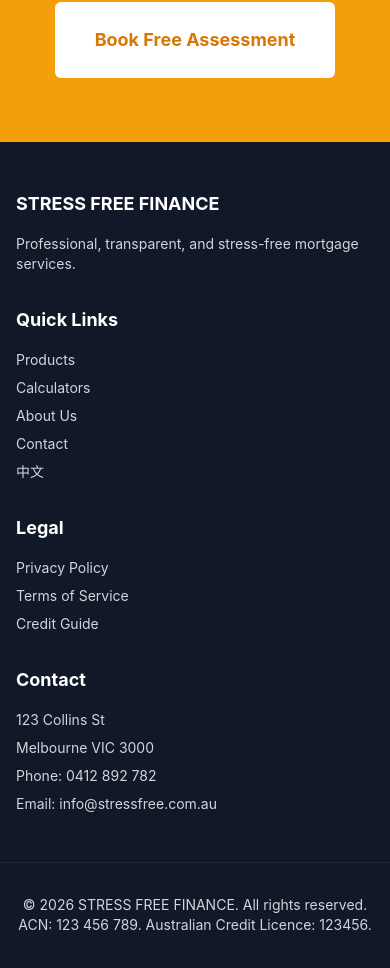
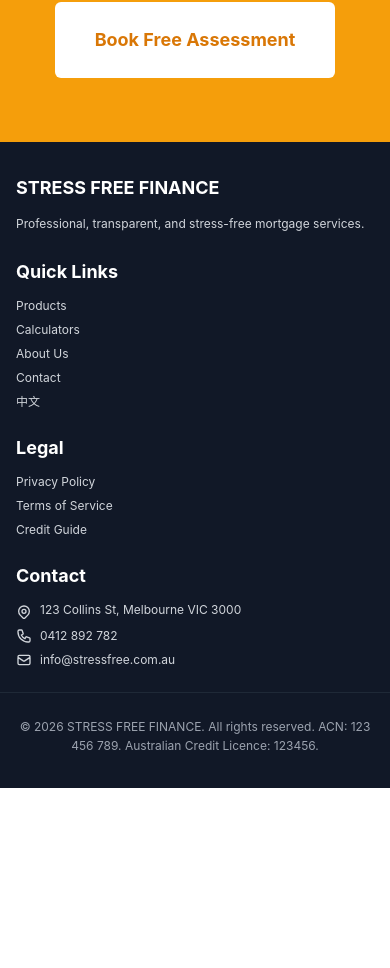
Before and after one commit to jy02577302-ux/finance-site, a Next.js app: page /en in a window 390 px wide. Shown: the part 5279-6247 px from the top of the page. After the commit the page ends 6067 px from the top, so only its background shows below. Built offline with nearby package versions, Linux system fonts and the light colour scheme.

Commit message:
feat: optimize mobile footer with responsive grid and compact layout
- Mobile: 1 col → sm: 2 cols → md: 4 cols
- Reduce spacing: py-12→py-8, gap-8→gap-6
- Contact icons (SVG) with tel/mail links
- Font scaling: text-xs on mobile → text-sm on desktop
- Bottom bar border & text refined

```diff
--- a/app/en/page.tsx
+++ b/app/en/page.tsx
@@ -206,42 +206,61 @@ export default function HomePageEN() {
       </section>
 
       {/* Footer */}
-      <footer className="bg-gray-900 text-gray-300 py-12">
-        <div className="container mx-auto px-4 grid md:grid-cols-4 gap-8">
+      <footer className="bg-gray-900 text-gray-300 py-8 md:py-12">
+        <div className="container mx-auto px-4 grid grid-cols-1 sm:grid-cols-2 md:grid-cols-4 gap-6 md:gap-8">
+          {/* Brand */}
           <div>
-            <h4 className="text-white font-bold text-lg mb-4">STRESS FREE FINANCE</h4>
-            <p className="text-sm">Professional, transparent, and stress-free mortgage services.</p>
+            <h4 className="text-white font-bold text-lg mb-3">STRESS FREE FINANCE</h4>
+            <p className="text-xs md:text-sm leading-relaxed">Professional, transparent, and stress-free mortgage services.</p>
           </div>
+
+          {/* Quick Links */}
           <div>
-            <h4 className="text-white font-bold text-lg mb-4">Quick Links</h4>
-            <ul className="space-y-2 text-sm">
-              <li><a href="/en/products" className="hover:text-white">Products</a></li>
-              <li><a href="/en/calculators" className="hover:text-white">Calculators</a></li>
-              <li><a href="/en/about" className="hover:text-white">About Us</a></li>
-              <li><a href="/en/contact" className="hover:text-white">Contact</a></li>
-              <li><a href="/zh" className="hover:text-white">中文</a></li>
+            <h4 className="text-white font-bold text-lg mb-3">Quick Links</h4>
+            <ul className="space-y-2 text-xs md:text-sm">
+              <li><a href="/en/products" className="hover:text-white transition-colors">Products</a></li>
+              <li><a href="/en/calculators" className="hover:text-white transition-colors">Calculators</a></li>
+              <li><a href="/en/about" className="hover:text-white transition-colors">About Us</a></li>
+              <li><a href="/en/contact" className="hover:text-white transition-colors">Contact</a></li>
+              <li><a href="/zh" className="hover:text-white transition-colors">中文</a></li>
             </ul>
           </div>
+
+          {/* Legal */}
           <div>
-            <h4 className="text-white font-bold text-lg mb-4">Legal</h4>
-            <ul className="space-y-2 text-sm">
-              <li><a href="/en/legal/privacy" className="hover:text-white">Privacy Policy</a></li>
-              <li><a href="/en/legal/terms" className="hover:text-white">Terms of Service</a></li>
-              <li><a href="/en/legal/credit-guide" className="hover:text-white">Credit Guide</a></li>
+            <h4 className="text-white font-bold text-lg mb-3">Legal</h4>
+            <ul className="space-y-2 text-xs md:text-sm">
+              <li><a href="/en/legal/privacy" className="hover:text-white transition-colors">Privacy Policy</a></li>
+              <li><a href="/en/legal/terms" className="hover:text-white transition-colors">Terms of Service</a></li>
+              <li><a href="/en/legal/credit-guide" className="hover:text-white transition-colors">Credit Guide</a></li>
             </ul>
           </div>
+
+          {/* Contact */}
           <div>
-            <h4 className="text-white font-bold text-lg mb-4">Contact</h4>
-            <address className="not-italic text-sm space-y-2">
-              <p>123 Collins St</p>
-              <p>Melbourne VIC 3000</p>
-              <p>Phone: 0412 892 782</p>
-              <p>Email: info@stressfree.com.au</p>
-            </address>
+            <h4 className="text-white font-bold text-lg mb-3">Contact</h4>
+            <div className="text-xs md:text-sm space-y-2">
+              <p className="flex items-start gap-2">
+                <svg className="w-4 h-4 mt-0.5 flex-shrink-0" fill="none" stroke="currentColor" viewBox="0 0 24 24"><path strokeLinecap="round" strokeLinejoin="round" strokeWidth={2} d="M17.657 16.657L13.414 20.9a1.998 1.998 0 01-2.827 0l-4.244-4.243a8 8 0 1111.314 0z" /><path strokeLinecap="round" strokeLinejoin="round" strokeWidth={2} d="M15 11a3 3 0 11-6 0 3 3 0 016 0z" /></svg>
+                <span>123 Collins St, Melbourne VIC 3000</span>
+              </p>
+              <p className="flex items-center gap-2">
+                <svg className="w-4 h-4 flex-shrink-0" fill="none" stroke="currentColor" viewBox="0 0 24 24"><path strokeLinecap="round" strokeLinejoin="round" strokeWidth={2} d="M3 5a2 2 0 012-2h3.28a1 1 0 01.948.684l1.498 4.493a1 1 0 01-.502 1.21l-2.257 1.13a11.042 11.042 0 005.516 5.516l1.13-2.257a1 1 0 011.21-.502l4.493 1.498a1 1 0 01.684.949V19a2 2 0 01-2 2h-1C9.716 21 3 14.284 3 6V5z" /></svg>
+                <a href="tel:0412892782" className="hover:text-white transition-colors">0412 892 782</a>
+              </p>
+              <p className="flex items-center gap-2">
+                <svg className="w-4 h-4 flex-shrink-0" fill="none" stroke="currentColor" viewBox="0 0 24 24"><path strokeLinecap="round" strokeLinejoin="round" strokeWidth={2} d="M3 8l7.89 5.26a2 2 0 002.22 0L21 8M5 19h14a2 2 0 002-2V7a2 2 0 00-2-2H5a2 2 0 00-2 2v10a2 2 0 002 2z" /></svg>
+                <a href="mailto:info@stressfree.com.au" className="hover:text-white transition-colors break-all">info@stressfree.com.au</a>
+              </p>
+            </div>
           </div>
         </div>
-        <div className="container mx-auto px-4 mt-12 pt-8 border-t border-gray-800 text-center text-sm">
-          <p>&copy; {new Date().getFullYear()} STRESS FREE FINANCE. All rights reserved. ACN: 123 456 789. Australian Credit Licence: 123456.</p>
+
+        {/* Bottom Bar */}
+        <div className="container mx-auto px-4 mt-6 pt-6 border-t border-gray-800 text-center">
+          <p className="text-xs md:text-sm text-gray-400 leading-relaxed">
+            &copy; {new Date().getFullYear()} STRESS FREE FINANCE. All rights reserved. ACN: 123 456 789. Australian Credit Licence: 123456.
+          </p>
         </div>
       </footer>
     </div>
--- a/app/zh/page.tsx
+++ b/app/zh/page.tsx
@@ -206,42 +206,61 @@ export default function HomePageZH() {
       </section>
 
       {/* Footer */}
-      <footer className="bg-gray-900 text-gray-300 py-12">
-        <div className="container mx-auto px-4 grid md:grid-cols-4 gap-8">
+      <footer className="bg-gray-900 text-gray-300 py-8 md:py-12">
+        <div className="container mx-auto px-4 grid grid-cols-1 sm:grid-cols-2 md:grid-cols-4 gap-6 md:gap-8">
+          {/* Brand */}
           <div>
-            <h4 className="text-white font-bold text-lg mb-4">STRESS FREE FINANCE</h4>
-            <p className="text-sm">专业、透明、高效的房贷服务，助您轻松实现置业梦想。</p>
+            <h4 className="text-white font-bold text-lg mb-3">STRESS FREE FINANCE</h4>
+            <p className="text-xs md:text-sm leading-relaxed">专业、透明、高效的房贷服务，助您轻松实现置业梦想。</p>
           </div>
+
+          {/* Quick Links */}
           <div>
-            <h4 className="text-white font-bold text-lg mb-4">快速链接</h4>
-            <ul className="space-y-2 text-sm">
-              <li><Link href="/zh/products" className="hover:text-white">产品</Link></li>
-              <li><Link href="/zh/calculators" className="hover:text-white">计算器</Link></li>
-              <li><Link href="/zh/about" className="hover:text-white">关于我们</Link></li>
-              <li><Link href="/zh/contact" className="hover:text-white">联系我们</Link></li>
-              <li><Link href="/en" className="hover:text-white">English</Link></li>
+            <h4 className="text-white font-bold text-lg mb-3">快速链接</h4>
+            <ul className="space-y-2 text-xs md:text-sm">
+              <li><Link href="/zh/products" className="hover:text-white transition-colors">产品</Link></li>
+              <li><Link href="/zh/calculators" className="hover:text-white transition-colors">计算器</Link></li>
+              <li><Link href="/zh/about" className="hover:text-white transition-colors">关于我们</Link></li>
+              <li><Link href="/zh/contact" className="hover:text-white transition-colors">联系我们</Link></li>
+              <li><Link href="/en" className="hover:text-white transition-colors">English</Link></li>
             </ul>
           </div>
+
+          {/* Legal */}
           <div>
-            <h4 className="text-white font-bold text-lg mb-4">法律</h4>
-            <ul className="space-y-2 text-sm">
-              <li><Link href="/zh/legal/privacy" className="hover:text-white">隐私政策</Link></li>
-              <li><Link href="/zh/legal/terms" className="hover:text-white">服务条款</Link></li>
-              <li><Link href="/zh/legal/credit-guide" className="hover:text-white">信贷指南</Link></li>
+            <h4 className="text-white font-bold text-lg mb-3">法律</h4>
+            <ul className="space-y-2 text-xs md:text-sm">
+              <li><Link href="/zh/legal/privacy" className="hover:text-white transition-colors">隐私政策</Link></li>
+              <li><Link href="/zh/legal/terms" className="hover:text-white transition-colors">服务条款</Link></li>
+              <li><Link href="/zh/legal/credit-guide" className="hover:text-white transition-colors">信贷指南</Link></li>
             </ul>
           </div>
+
+          {/* Contact */}
           <div>
-            <h4 className="text-white font-bold text-lg mb-4">联系方式</h4>
-            <address className="not-italic text-sm space-y-2">
-              <p>123 Collins St</p>
-              <p>墨尔本 VIC 3000</p>
-              <p>电话：0412 892 782</p>
-              <p>邮箱：info@stressfree.com.au</p>
-            </address>
+            <h4 className="text-white font-bold text-lg mb-3">联系方式</h4>
+            <div className="text-xs md:text-sm space-y-2">
+              <p className="flex items-start gap-2">
+                <svg className="w-4 h-4 mt-0.5 flex-shrink-0" fill="none" stroke="currentColor" viewBox="0 0 24 24"><path strokeLinecap="round" strokeLinejoin="round" strokeWidth={2} d="M17.657 16.657L13.414 20.9a1.998 1.998 0 01-2.827 0l-4.244-4.243a8 8 0 1111.314 0z" /><path strokeLinecap="round" strokeLinejoin="round" strokeWidth={2} d="M15 11a3 3 0 11-6 0 3 3 0 016 0z" /></svg>
+                <span>123 Collins St, Melbourne VIC 3000</span>
+              </p>
+              <p className="flex items-center gap-2">
+                <svg className="w-4 h-4 flex-shrink-0" fill="none" stroke="currentColor" viewBox="0 0 24 24"><path strokeLinecap="round" strokeLinejoin="round" strokeWidth={2} d="M3 5a2 2 0 012-2h3.28a1 1 0 01.948.684l1.498 4.493a1 1 0 01-.502 1.21l-2.257 1.13a11.042 11.042 0 005.516 5.516l1.13-2.257a1 1 0 011.21-.502l4.493 1.498a1 1 0 01.684.949V19a2 2 0 01-2 2h-1C9.716 21 3 14.284 3 6V5z" /></svg>
+                <a href="tel:0412892782" className="hover:text-white transition-colors">0412 892 782</a>
+              </p>
+              <p className="flex items-center gap-2">
+                <svg className="w-4 h-4 flex-shrink-0" fill="none" stroke="currentColor" viewBox="0 0 24 24"><path strokeLinecap="round" strokeLinejoin="round" strokeWidth={2} d="M3 8l7.89 5.26a2 2 0 002.22 0L21 8M5 19h14a2 2 0 002-2V7a2 2 0 00-2-2H5a2 2 0 00-2 2v10a2 2 0 002 2z" /></svg>
+                <a href="mailto:info@stressfree.com.au" className="hover:text-white transition-colors break-all">info@stressfree.com.au</a>
+              </p>
+            </div>
           </div>
         </div>
-        <div className="container mx-auto px-4 mt-12 pt-8 border-t border-gray-800 text-center text-sm">
-          <p>&copy; {new Date().getFullYear()} STRESS FREE FINANCE. 保留所有权利。ACN: 123 456 789。澳大利亚信贷执照号：123456。</p>
+
+        {/* Bottom Bar */}
+        <div className="container mx-auto px-4 mt-8 pt-6 border-t border-gray-800 text-center">
+          <p className="text-xs md:text-sm text-gray-400 leading-relaxed">
+            &copy; {new Date().getFullYear()} STRESS FREE FINANCE. 保留所有权利。ACN: 123 456 789。澳大利亚信贷执照号：123456。
+          </p>
         </div>
       </footer>
     </div>
```
